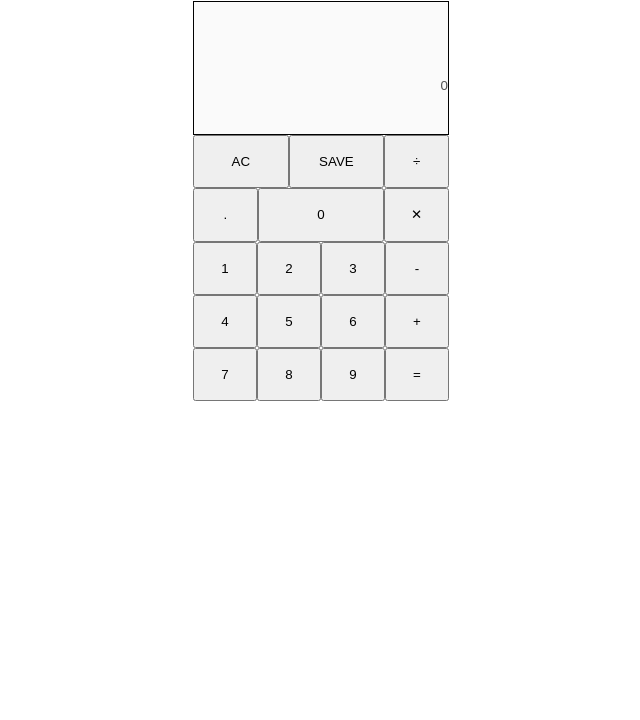
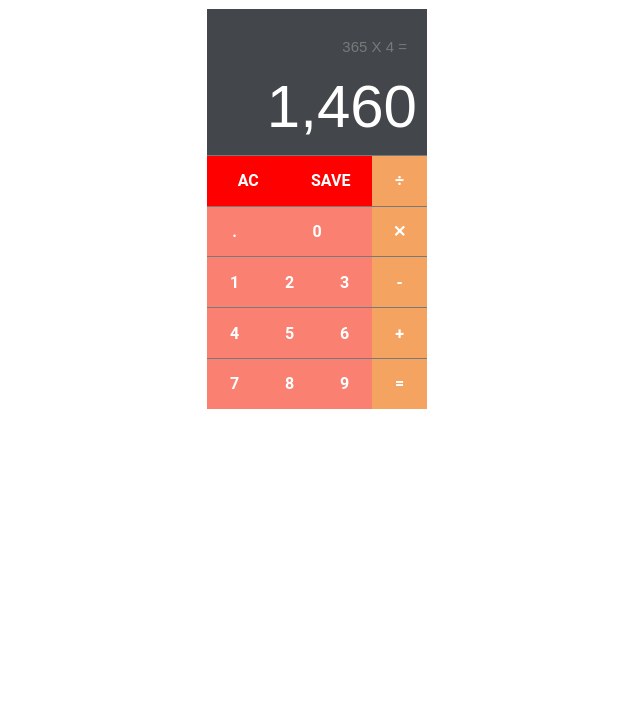
Before and after one commit to Robperkstar/calculator, a website built with webpack: page index.html in a window 1280 px wide. Shown: the part 80-800 px from the top of the page, without its empty margins (323-963 px from the left). Built offline with nearby package versions, Linux system fonts and the light colour scheme.

Commit message:
task 2 -added styles using scss.

```diff
--- a/index.html
+++ b/index.html
@@ -13,38 +13,38 @@
     <h1>Calculator</h1>
     <div class="calc-body">
       <header class="calc-display">
-        <input disabled value="" class="calc-calculation" />
-        <input disabled value=0 class="calc-sum" />
+        <input disabled value="365 X 4 =" class="calc-calculation" />
+        <input disabled value="1,460" class="calc-sum" />
       </header>
       <div class="calc-row">
-        <button class="calc-btn" style="width: 37.5vw">AC</button>
-        <button class="calc-btn" style="width: 37.5vw">SAVE</button>
-        <button class="calc-btn">&#247</button>
+        <button class="calc-btn--func" style="width: 37.5vw">AC</button>
+        <button class="calc-btn--func" style="width: 37.5vw">SAVE</button>
+        <button class="calc-btn--operator">&#247</button>
 
       </div>
       <div class="calc-row">
-        <button class="calc-btn">.</button>
-        <button class="calc-btn" style="width: 50vw">0</button>
-        <button class="calc-btn">&#10005</button>
+        <button class="calc-btn--number">.</button>
+        <button class="calc-btn--number" style="width: 50vw">0</button>
+        <button class="calc-btn--operator">&#10005</button>
 
       </div>
       <div class="calc-row">
-        <button class="calc-btn">1</button>
-        <button class="calc-btn">2</button>
-        <button class="calc-btn">3</button>
-        <button class="calc-btn">-</button>
+        <button class="calc-btn--number">1</button>
+        <button class="calc-btn--number">2</button>
+        <button class="calc-btn--number">3</button>
+        <button class="calc-btn--operator">-</button>
       </div>
       <div class="calc-row">
-        <button class="calc-btn">4</button>
-        <button class="calc-btn">5</button>
-        <button class="calc-btn">6</button>
-        <button class="calc-btn">+</button>
+        <button class="calc-btn--number">4</button>
+        <button class="calc-btn--number">5</button>
+        <button class="calc-btn--number">6</button>
+        <button class="calc-btn--operator">+</button>
       </div>
       <div class="calc-row">
-        <button class="calc-btn">7</button>
-        <button class="calc-btn">8</button>
-        <button class="calc-btn">9</button>
-        <button class="calc-btn">=</button>
+        <button class="calc-btn--number">7</button>
+        <button class="calc-btn--number">8</button>
+        <button class="calc-btn--number">9</button>
+        <button class="calc-btn--operator">=</button>
       </div>
     </div>
   </main>
--- a/src/stylesheet.scss
+++ b/src/stylesheet.scss
@@ -1,29 +1,66 @@
+@mixin remove-btn-styles {
+  padding: 0;
+  border: none;
+  font: inherit;
+  color: inherit;
+  background-color: transparent;
+  cursor: pointer;
+}
+
+@mixin remove-btn-styles-focus {
+  outline: 0 !important;
+  outline-offset: 0 !important;
+  background-image: none !important;
+  -webkit-box-shadow: none !important;
+  box-shadow: none !important;
+}
+
 body {
   font-family: "Roboto", "Helvetica Neue", Helvetica, Arial, sans-serif;
   font-weight: bold;
-  margin: 20px 20px auto;
+
+
 }
 
 main {
-  width: 20%;
-  margin: auto
+  display: table;
+  margin: auto;
 }
 
 
 .calc-body {
   display: flex;
   height: 50vh;
-  width: 20vw;
+  width: 220px;
   flex-direction: column;
-
 }
 
 .calc-display {
-  flex-grow: 3;
+  flex-grow: 1;
   display: flex;
-  border: solid 1px;
-  display: flex;
+  background-color: #43464b;
   flex-direction: column;
+}
+
+.calc-calculation {
+  flex-grow: 1;
+  margin-top: 25px;
+  padding-right: 20px;
+  font-size: 15px;
+  text-align: right;
+  color: #77797a;
+  border: none;
+  background-color: #43464b
+}
+
+.calc-sum {
+  padding-right: 10px;
+  font-size: 60px;
+  color: white;
+  text-align: right;
+  flex-grow: 4;
+  border: none;
+  background-color: #43464b
 }
 
 .calc-row {
@@ -32,26 +69,27 @@ main {
 }
 
 .calc-btn {
+  @include remove-btn-styles;
+  width: 25vw;
+  border-top: 1px solid #77797a;
+  color: white;
 
-  width: 25vw;
+  &:focus {
+    @include remove-btn-styles-focus
+  }
 
-  padding: 0;
+  &--operator {
+    @extend .calc-btn;
+    background-color: sandybrown;
+  }
 
-  cursor: pointer;
+  &--number {
+    @extend .calc-btn;
+    background-color: salmon;
+  }
 
+  &--func {
+    @extend .calc-btn;
+    background-color: red
+  }
 }
-
-
-.calc-calculation {
-  flex-grow: 1;
-  padding: 0;
-  border: none;
-
-}
-
-.calc-sum {
-  padding: 0;
-  text-align: right;
-  flex-grow: 4;
-  border: none;
-}
```
Also changed, not shown: public/js/bundle.js.
